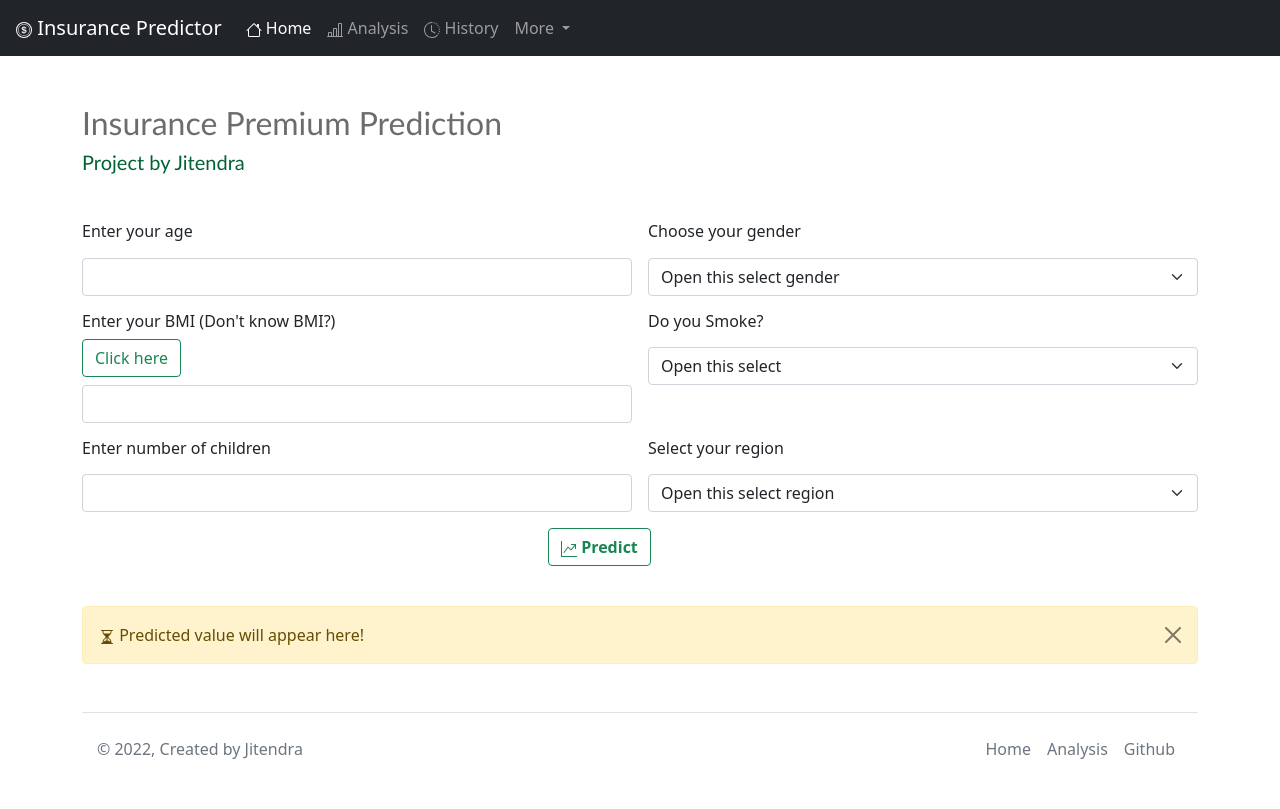
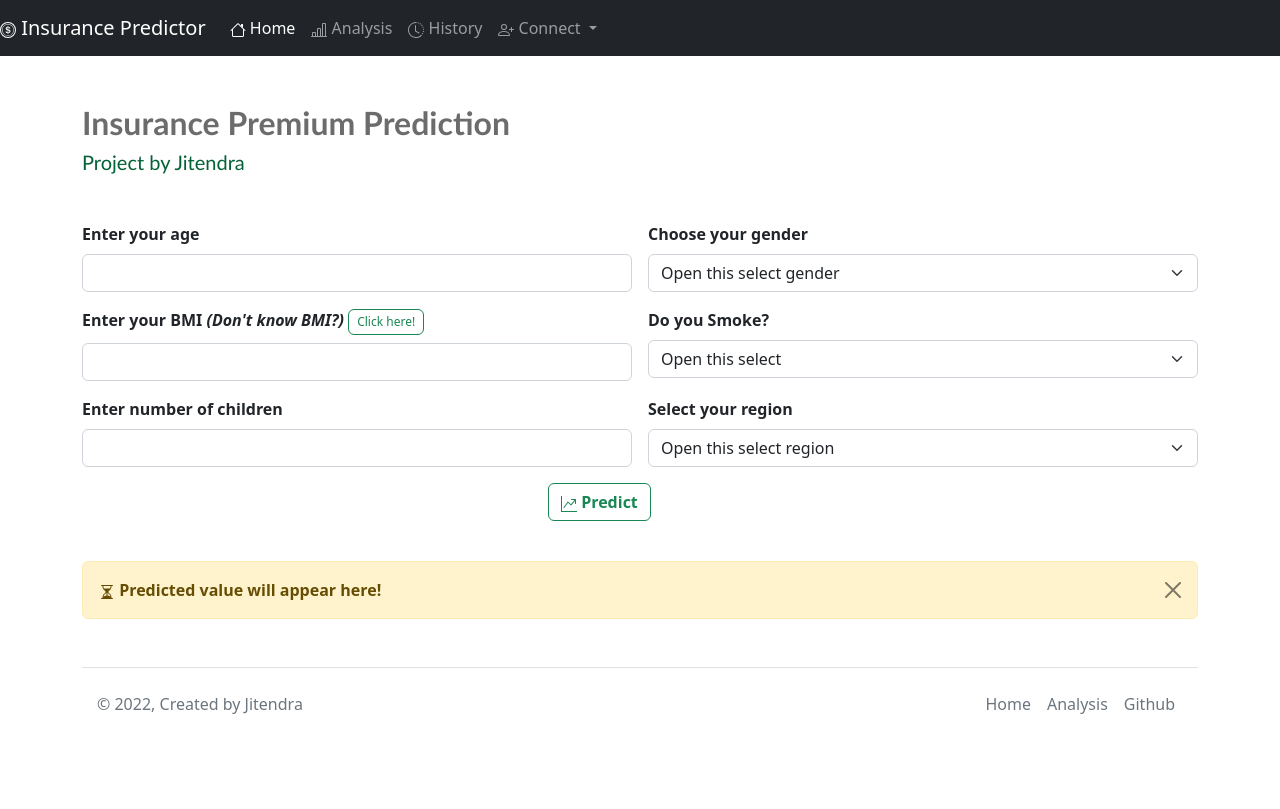
Before and after one commit to jitendra25720/Insurance-Prediction-Webapp, a Flask app: page / in a window 1280 px wide. After the commit the page ends 714 px from the top, so only its background shows below. Run offline with Flask 2, Linux system fonts and the light colour scheme.

Commit message:
Interface changes

```diff
--- a/templates/base.html
+++ b/templates/base.html
@@ -44,7 +44,11 @@
 
       <li class="nav-item dropdown">
         <a class="nav-link dropdown-toggle" href="#" role="button" data-bs-toggle="dropdown" aria-expanded="false">
-          More
+          <svg xmlns="http://www.w3.org/2000/svg" width="16" height="16" fill="currentColor" class="bi bi-person-plus" viewBox="0 0 16 16">
+            <path d="M6 8a3 3 0 1 0 0-6 3 3 0 0 0 0 6zm2-3a2 2 0 1 1-4 0 2 2 0 0 1 4 0zm4 8c0 1-1 1-1 1H1s-1 0-1-1 1-4 6-4 6 3 6 4zm-1-.004c-.001-.246-.154-.986-.832-1.664C9.516 10.68 8.289 10 6 10c-2.29 0-3.516.68-4.168 1.332-.678.678-.83 1.418-.832 1.664h10z"/>
+            <path fill-rule="evenodd" d="M13.5 5a.5.5 0 0 1 .5.5V7h1.5a.5.5 0 0 1 0 1H14v1.5a.5.5 0 0 1-1 0V8h-1.5a.5.5 0 0 1 0-1H13V5.5a.5.5 0 0 1 .5-.5z"/>
+          </svg>
+          Connect
         </a>
         <ul class="dropdown-menu">
           <li><a class="dropdown-item" href="https://github.com/jitendra25720/Insurance-Prediction-Webapp"><svg xmlns="http://www.w3.org/2000/svg" width="16" height="16" fill="currentColor" class="bi bi-github" viewBox="0 0 16 16">
@@ -73,6 +77,8 @@
 <link href="https://cdn.jsdelivr.net/npm/bootstrap@5.0.0-beta2/dist/css/bootstrap.min.css" rel="stylesheet"
 integrity="sha384-BmbxuPwQa2lc/FVzBcNJ7UAyJxM6wuqIj61tLrc4wSX0szH/Ev+nYRRuWlolflfl" crossorigin="anonymous">
 
+<link href="https://cdn.jsdelivr.net/npm/bootstrap@5.2.0/dist/css/bootstrap.min.css" rel="stylesheet" integrity="sha384-gH2yIJqKdNHPEq0n4Mqa/HGKIhSkIHeL5AyhkYV8i59U5AR6csBvApHHNl/vI1Bx" crossorigin="anonymous">
+
 {% block body %}
 
 {% endblock body %}
--- a/templates/index.html
+++ b/templates/index.html
@@ -8,19 +8,19 @@
 
 <body>
   <div class="container my-5">
-    <h2 style="font-family:Candara; color: rgba(0, 0, 0, 0.575);">Insurance Premium Prediction</h2>
+    <h2 style="font-family:Candara; color: rgba(0, 0, 0, 0.575);"><strong>Insurance Premium Prediction</strong></h2>
     <h5 style="font-family:Candara; color: rgb(3, 97, 53);" > Project by Jitendra</h5>
   </div>
   <div class="container my-5">
 
     <form class="row g-3" action="/index" method="post">
       <div class="col-md-6">
-        <label for="age" class="form-label"><h6>Enter your age</h6></label>
+        <label for="age" class="form-label" style="font-weight: 600;">Enter your age</label>
         <input type="number" class="form-control" id="inputage" name="age" min=10 max=100 required>
       </div>
 
       <div class="col-md-6">
-        <label for="sex" class="form-label"><h6> Choose your gender</h6></label>
+        <label for="sex" class="form-label" style="font-weight: 600;"> Choose your gender</label>
         <select class="form-select" aria-label="Default select example" name="sex" required>
           <option selected>Open this select gender</option>
           <option value="1">Male</option>
@@ -29,10 +29,10 @@
       </div>
 
       <div class="col-md-6">
-        <label for="bmi" class="form-label"><h6> Enter your BMI (Don't know BMI?) </h6><button type="button"
+        <label for="bmi" class="form-label" style="font-weight: 600;">Enter your BMI <i>(Don't know BMI?)</i>  <button type="button"
             class="btn btn-outline-success" data-bs-toggle="modal" data-bs-target="#staticBackdrop"
             style="--bs-btn-padding-y: .20rem; --bs-btn-padding-x: .5rem; --bs-btn-font-size: .75rem;">
-            Click here
+            Click here!
           </button>
           <div class="modal fade" id="staticBackdrop" data-bs-backdrop="static" data-bs-keyboard="false" tabindex="-1"
             aria-labelledby="staticBackdropLabel" aria-hidden="true">
@@ -79,7 +79,7 @@
       </div>
 
       <div class="col-md-6">
-        <label for="smoker" class="form-label"><h6> Do you Smoke?</h6></label>
+        <label for="smoker" class="form-label" style="font-weight: 600;">Do you Smoke?</label>
         <select class="form-select" aria-label="Default select example" name="smoker" required>
           <option selected>Open this select</option>
           <option value="1">Yes</option>
@@ -88,12 +88,12 @@
       </div>
 
       <div class="col-md-6">
-        <label for="children" class="form-label"><h6> Enter number of children</h6></label>
+        <label for="children" class="form-label" style="font-weight: 600;">Enter number of children</label>
         <input type="number" min=0, max=20 class="form-control" id="inputchildren" name="children" required>
       </div>
 
       <div class="col-md-6">
-        <label for="region" class="form-label"><h6>Select your region</h6> </label>
+        <label for="region" class="form-label" style="font-weight: 600;">Select your region</label>
         <select class="form-select" aria-label="Default select example" name="region" required>
           <option selected>Open this select region</option>
           <option value="0">southeast</option>
@@ -118,7 +118,7 @@
     <div class="alert alert-warning alert-dismissible fade show" role="alert">
       <svg xmlns="http://www.w3.org/2000/svg" width="16" height="16" fill="currentColor" class="bi bi-hourglass-split" viewBox="0 0 16 16">
         <path d="M2.5 15a.5.5 0 1 1 0-1h1v-1a4.5 4.5 0 0 1 2.557-4.06c.29-.139.443-.377.443-.59v-.7c0-.213-.154-.451-.443-.59A4.5 4.5 0 0 1 3.5 3V2h-1a.5.5 0 0 1 0-1h11a.5.5 0 0 1 0 1h-1v1a4.5 4.5 0 0 1-2.557 4.06c-.29.139-.443.377-.443.59v.7c0 .213.154.451.443.59A4.5 4.5 0 0 1 12.5 13v1h1a.5.5 0 0 1 0 1h-11zm2-13v1c0 .537.12 1.045.337 1.5h6.326c.216-.455.337-.963.337-1.5V2h-7zm3 6.35c0 .701-.478 1.236-1.011 1.492A3.5 3.5 0 0 0 4.5 13s.866-1.299 3-1.48V8.35zm1 0v3.17c2.134.181 3 1.48 3 1.48a3.5 3.5 0 0 0-1.989-3.158C8.978 9.586 8.5 9.052 8.5 8.351z"/>
-      </svg>   Predicted value will appear here!
+      </svg>  <strong>Predicted value will appear here!</strong>
       <button type="button" class="btn-close" data-bs-dismiss="alert" aria-label="Close"></button>
     </div>
 
```
